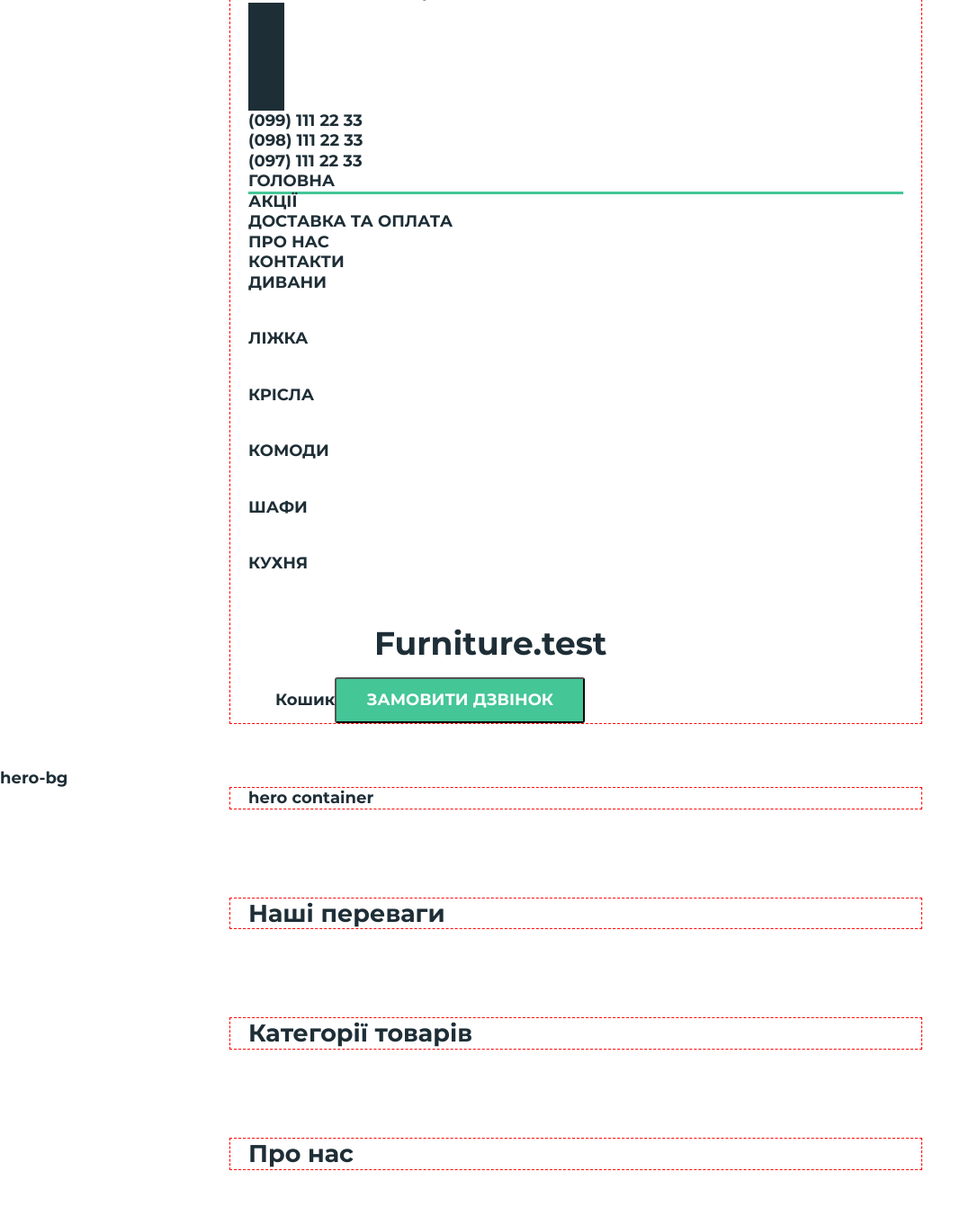
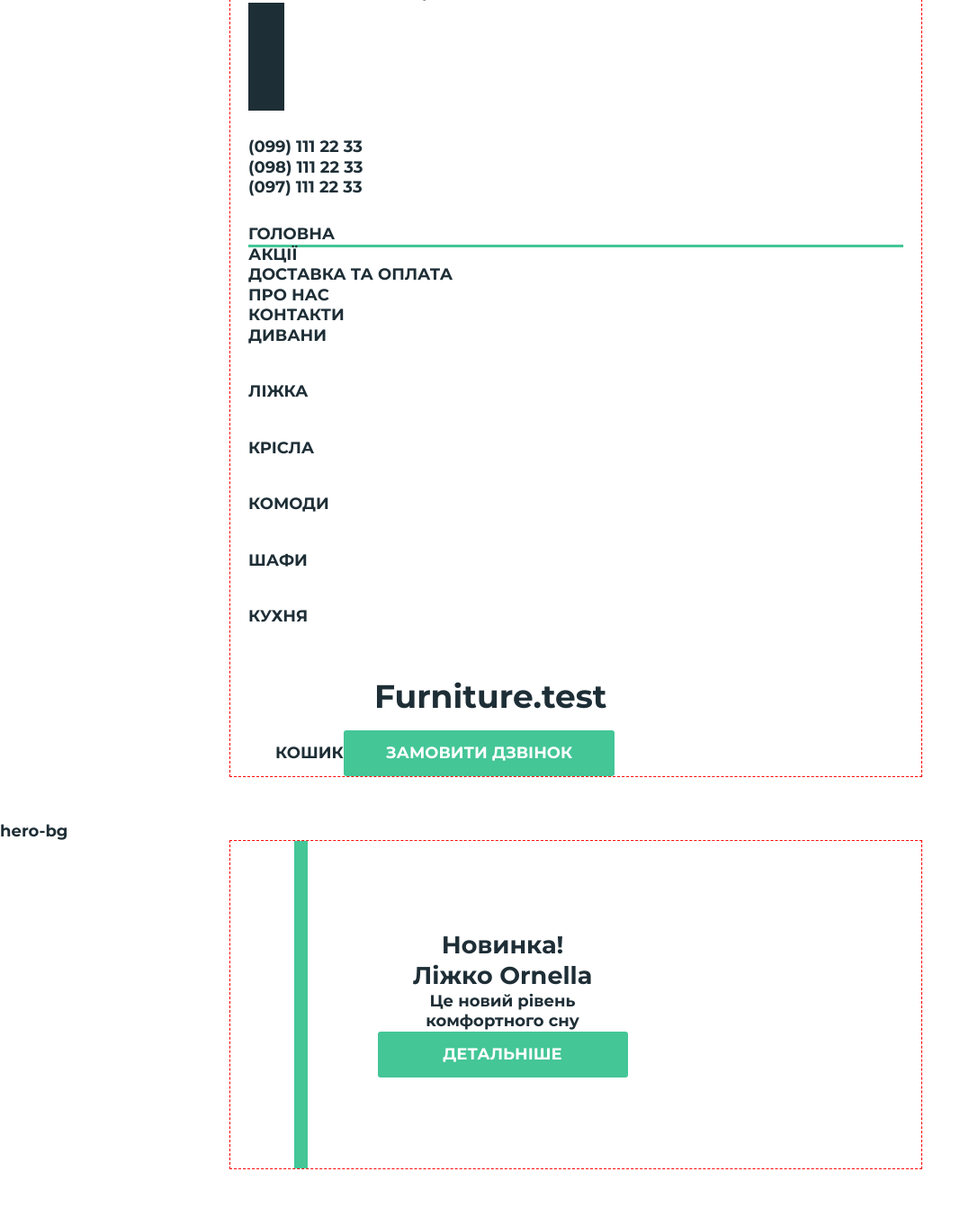
Before and after one commit to KostiantynO/work-gloss-test, a plain HTML site: page index.html in a window 1280 px wide. Shown: the part 20-1372 px from the top of the page at 90% size, without its empty margins (0-1087 px from the left). Drawn offline with nearby package versions, Linux system fonts and the light colour scheme; a web font is replaced by a local one.

Commit message:
Adds html for header and hero-wrapper

```diff
--- a/index.html
+++ b/index.html
@@ -1,27 +1,21 @@
 <!DOCTYPE html>
 <html lang="en">
   <head>
-    <meta charset="UTF-8" />
-    <meta http-equiv="X-UA-Compatible" content="IE=edge" />
-    <meta name="viewport" content="width=device-width, initial-scale=1.0" />
-    <meta name="description" content="Test Task for Gloss Company for Work Acceptance" />
+    <meta charset="UTF-8">
+    <meta http-equiv="X-UA-Compatible" content="IE=edge">
+    <meta name="viewport" content="width=device-width, initial-scale=1.0">
+    <meta name="description" content="Test Task for Gloss Company for Work Acceptance">
 
     <title>Furniture</title>
 
-    <link
-      rel="stylesheet"
-      href="https://cdnjs.cloudflare.com/ajax/libs/modern-normalize/1.1.0/modern-normalize.min.css"
-      integrity="sha512-wpPYUAdjBVSE4KJnH1VR1HeZfpl1ub8YT/NKx4PuQ5NmX2tKuGu6U/JRp5y+Y8XG2tV+wKQpNHVUX03MfMFn9Q=="
-      crossorigin="anonymous"
-      referrerpolicy="no-referrer"
-    />
+    <link rel="stylesheet" href="https://cdnjs.cloudflare.com/ajax/libs/modern-normalize/1.1.0/modern-normalize.min.css" integrity="sha512-wpPYUAdjBVSE4KJnH1VR1HeZfpl1ub8YT/NKx4PuQ5NmX2tKuGu6U/JRp5y+Y8XG2tV+wKQpNHVUX03MfMFn9Q==" crossorigin="anonymous" referrerpolicy="no-referrer">
 
-    <link rel="stylesheet" href="./css/main.min.css" />
+    <link rel="stylesheet" href="./css/main.min.css">
   </head>
   <body>
     <header class="page-header">
       <div class="container">
-        <nav class="top-nav">
+        <nav class="top-nav  page-header__top-nav">
           <div class="social top-nav__social">
             <b class="social__title"> Ми в соціальних мережах: </b>
 
@@ -49,7 +43,11 @@
               </li>
             </ul>
           </div>
-          <div class="phones">
+          <div class="phones top-nav__phones">
+            <svg class="phones__svg" width="24" height="24">
+              <use href="./images/sprite.svg#smartphone"></use>
+            </svg>
+
             <ul class="phones__list">
               <li class="phones__item">
                 <a class="phones__link" href="tel:0991112233">(099) 111 22 33</a>
@@ -61,6 +59,10 @@
                 <a class="phones__link" href="tel:0971112233">(097) 111 22 33</a>
               </li>
             </ul>
+
+            <svg class="phones__svg" width="24" height="24">
+              <use href="./images/sprite.svg#chevron"></use>
+            </svg>
           </div>
 
           <ul class="top-nav__list">
@@ -86,16 +88,15 @@
           </ul>
         </nav>
 
+        <div class="bottom-row page-header__bottom-row">
           <nav class="primary-nav">
             <div class="furniture">
               <ul class="furniture__list">
                 <li class="furniture__item">
                   <a class="furniture__link" href="#">Дивани</a>
-
                   <svg class="furniture__svg" width="40" height="40">
                     <use href="./images/sprite.svg#chevron"></use>
                   </svg>
-
                   <ul class="furniture__submenu">
                     <li class="furniture__subitem">
                       <a class="furniture__sublink" href="#">Дивани 1</a>
@@ -116,11 +117,9 @@
                 </li>
                 <li class="furniture__item">
                   <a class="furniture__link" href="#">Ліжка</a>
-
                   <svg class="furniture__svg" width="40" height="40">
                     <use href="./images/sprite.svg#chevron"></use>
                   </svg>
-
                   <ul class="furniture__submenu">
                     <li class="furniture__subitem">
                       <a class="furniture__sublink" href="#">Ліжка 1</a>
@@ -141,11 +140,9 @@
                 </li>
                 <li class="furniture__item">
                   <a class="furniture__link" href="#">Крісла</a>
-
                   <svg class="furniture__svg" width="40" height="40">
                     <use href="./images/sprite.svg#chevron"></use>
                   </svg>
-
                   <ul class="furniture__submenu">
                     <li class="furniture__subitem">
                       <a class="furniture__sublink" href="#">Крісла 1</a>
@@ -166,11 +163,9 @@
                 </li>
                 <li class="furniture__item">
                   <a class="furniture__link" href="#">Комоди</a>
-
                   <svg class="furniture__svg" width="40" height="40">
                     <use href="./images/sprite.svg#chevron"></use>
                   </svg>
-
                   <ul class="furniture__submenu">
                     <li class="furniture__subitem">
                       <a class="furniture__sublink" href="#">Комоди 1</a>
@@ -191,11 +186,9 @@
                 </li>
                 <li class="furniture__item">
                   <a class="furniture__link" href="#">Шафи</a>
-
                   <svg class="furniture__svg" width="40" height="40">
                     <use href="./images/sprite.svg#chevron"></use>
                   </svg>
-
                   <ul class="furniture__submenu">
                     <li class="furniture__subitem">
                       <a class="furniture__sublink" href="#">Шафи 1</a>
@@ -216,11 +209,9 @@
                 </li>
                 <li class="furniture__item">
                   <a class="furniture__link" href="#">Кухня</a>
-
                   <svg class="furniture__svg" width="40" height="40">
                     <use href="./images/sprite.svg#chevron"></use>
                   </svg>
-
                   <ul class="furniture__submenu">
                     <li class="furniture__subitem">
                       <a class="furniture__sublink" href="#">Кухня 1</a>
@@ -240,12 +231,10 @@
                   </ul>
                 </li>
               </ul>
-
               <a class="logo" href="./">
                 <svg class="logo__svg" width="125" height="75">
                   <use href="./images/sprite.svg#logo"></use>
                 </svg>
-
                 <span class="logo__desc">Furniture.test</span>
               </a>
             </div>
@@ -257,14 +246,13 @@
                 <svg class="order__svg" width="30" height="30">
                   <use href="./sprite.svg#cart"></use>
                 </svg>
-
                 <span class="order__desc">Кошик</span>
               </div>
             </a>
-
-          <button class="order__btn" type="button">
-            <span class="btn__desc">Замовити дзвінок</span>
+            <button class="primary-btn" type="button">
+              <span class="primary-btn__desc">Замовити дзвінок</span>
             </button>
+          </div>
         </div>
       </div>
     </header>
@@ -273,8 +261,17 @@
         hero-bg
 
         <div class="container">
-          hero container
-          <p></p>
+          <div class="hero-wrapper">
+            <h1 class="hero__title title-h1">Новинка!</h1>
+
+            <h2 class="hero__furniture-name">Ліжко <span lang="en">Ornella</span></h2>
+            <p class="hero__desc">
+              Це новий рівень <br>
+              комфортного сну
+            </p>
+
+            <button class="primary-btn"><span class="primary-btn__desc">Детальніше</span></button>
+          </div>
         </div>
       </section>
       <section class="section">
--- a/src/sass/base/_index.scss
+++ b/src/sass/base/_index.scss
@@ -3,3 +3,4 @@
 @import './body';
 @import './section';
 @import './container';
+@import './title';
--- /dev/null
+++ b/src/sass/base/_title.scss
@@ -0,0 +1,11 @@
+/* Новинка! */
+.hero-title {
+  @include fz(64px, 700, 1); /* 64 sp • H1 Headline */
+  color: var(--color-text-primary);
+}
+
+/* Ліжко Ornella */
+.section-title {
+  @include fz(36px, 700, 1.25); /* 36 sp • H3 Headline */
+  color: var(--color-text-primary);
+}
--- a/src/sass/components/_index.scss
+++ b/src/sass/components/_index.scss
@@ -1,4 +1,5 @@
-// Header
+// || --------------- HEADER ---------------
+// top row
 @import './social/social';
 @import './social/social__title';
 @import './social/social__list';
@@ -8,6 +9,7 @@
 @import './top-nav/top-nav__list';
 @import './top-nav/top-nav__link';
 
+// bottom row
 @import './furniture/furniture';
 @import './furniture/furniture__list';
 @import './furniture/furniture__link';
@@ -21,9 +23,14 @@
 @import './order/order__link';
 @import './order/order__cart';
 @import './order/order__desc';
-@import './order/order__btn';
+@import './shared/primary-btn';
 
-// Main
+// || --------------- MAIN ---------------
+// || ----- Hero -----
+@import './hero/hero-wrapper';
+@import './hero/hero__title';
+@import './hero/hero__furniture-name';
+@import './hero/hero__desc';
 
-// Footer
+// || --------------- FOOTER ---------------
 @import './brand/brand__desc';
--- /dev/null
+++ b/src/sass/components/hero/_hero-wrapper.scss
@@ -0,0 +1,30 @@
+/* Rectangle 138 */
+
+.hero-wrapper {
+  position: relative;
+
+  max-width: 462px;
+  padding: 99px 74px 101px 75px;
+
+  margin-right: auto;
+  margin-left: 51px;
+
+  text-align: center;
+
+  background: #ffffff;
+
+  /* Rectangle 139 */
+  &::before {
+    content: '';
+    position: absolute;
+    top: 0;
+    left: 0;
+
+    display: block;
+
+    width: 15px;
+    height: 100%;
+
+    background: var(--color-accent); /* color3 */
+  }
+}
--- /dev/null
+++ b/src/sass/components/hero/_hero__desc.scss
@@ -0,0 +1,3 @@
+.hero__desc {
+  @include mq($laptop, $mb: 30px);
+}
--- /dev/null
+++ b/src/sass/components/hero/_hero__furniture-name.scss
@@ -0,0 +1,3 @@
+.hero__furniture-name {
+  @include mq($laptop, $mb: 10px);
+}
--- /dev/null
+++ b/src/sass/components/hero/_hero__title.scss
@@ -0,0 +1,3 @@
+.hero__title {
+  @include mq($laptop, $mb: 50px);
+}
--- a/src/sass/components/order/_order__desc.scss
+++ b/src/sass/components/order/_order__desc.scss
@@ -1,2 +1,3 @@
 .order__desc {
+  text-transform: uppercase;
 }
--- a/src/sass/components/order/_order__btn.scss
+++ b/src/sass/components/shared/_primary-btn.scss
@@ -1,5 +1,5 @@
 /* Замовити дзвінок */
-.order__btn {
+.primary-btn {
   display: inline-flex;
   align-items: center;
   justify-content: center;
@@ -8,7 +8,7 @@
   max-width: 500px;
   max-height: 51px;
 
-  padding: 14px;
+  padding: 14px 46px;
 
   font-family: inherit; /* 18 sp • H5 Headline */
   color: var(--white);
@@ -19,9 +19,13 @@
 
   background-color: var(--color-accent); /* color3 */
   border-radius: 3px;
+  border: 1px solid transparent;
 
   &:focus,
   &:hover {
     background-color: darken(#44c697, 5);
   }
+
+  /* Замовити дзвінок */
+  // &__desc {}
 }
```
Also changed, not shown: css/main.css, css/main.min.css, 2 other files. Lines whose indentation alone changed are shown as unchanged.
